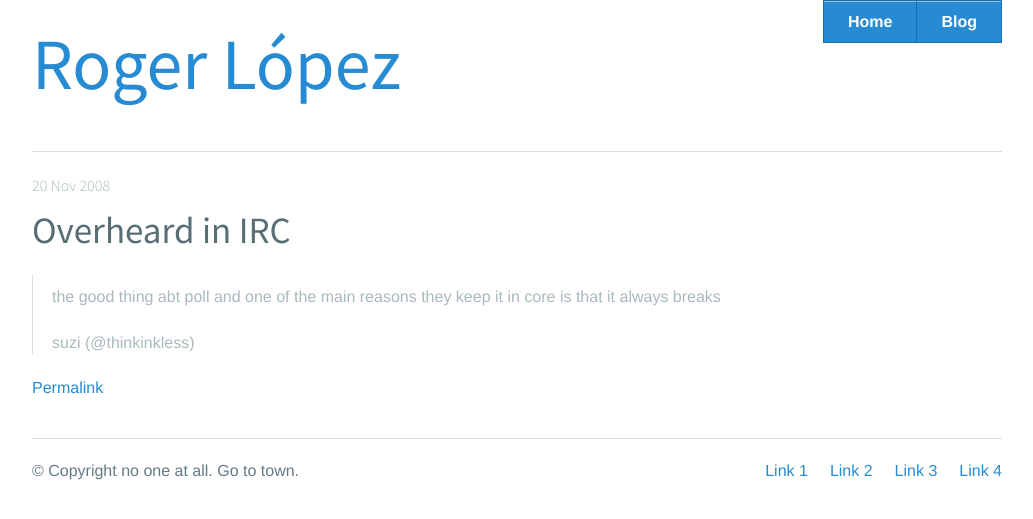
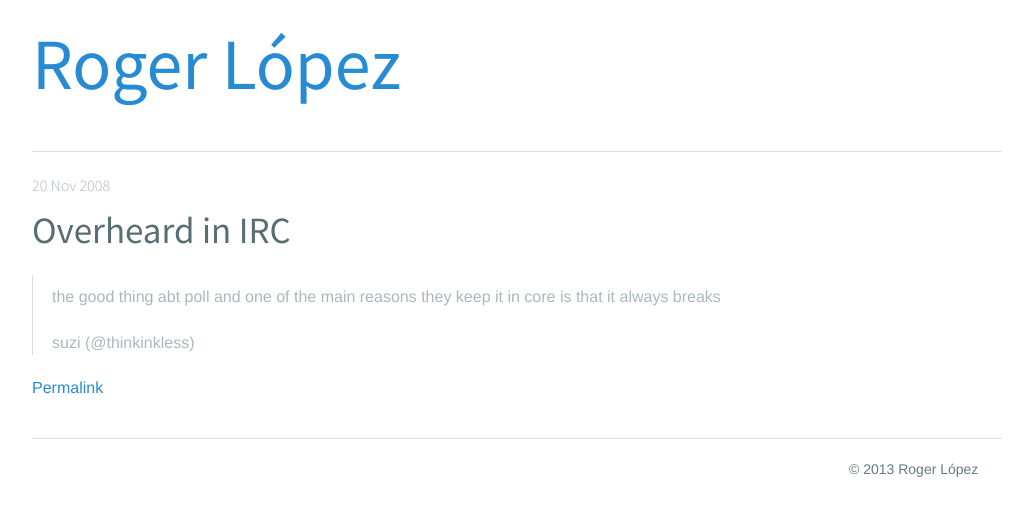
Before and after one commit to zroger/zroger.github.io, a Jekyll site: the page built from _posts/2008-11-20-overheard-in-irc.md, in a window 1280 px wide. Shown: the top 519 px of the page, without its empty margins (123-1156 px from the left). Built offline with Jekyll 4.4.1, drawn with Linux system fonts in a browser that asks for light colours; Markdown is read by kramdown in place of the engine named in the settings.

Commit message:
updates to default layout

```diff
--- a/_layouts/default.html
+++ b/_layouts/default.html
@@ -1,19 +1,12 @@
 ---
 layout: master
 ---
-  <header class="row">
+  <header><div class="row">
     <div class="large-12 columns">
-      <div class="nav-bar right">
-        <ul class="button-group">
-          <li><a href="{{ site.baseurl }}/" class="button">Home</a></li>
-          <li><a href="{{ site.baseurl }}/blog/" class="button">Blog</a></li>
-        </ul>
-      </div>
-
-      <h1 class="left"><a href="{{ site.baseurl }}/">{{ site.name }}</a></h1>
+      <h1><a href="{{ site.baseurl }}/">{{ site.name }}</a></h1>
       <hr />
     </div>
-  </header>
+  </div></header>
 
   <!-- Main Page Content and Sidebar -->
 
@@ -33,18 +26,14 @@ layout: master
   <footer class="row">
     <div class="large-12 columns">
       <hr />
-      <div class="row">
-        <div class="large-6 columns">
-          <p>&copy; Copyright no one at all. Go to town.</p>
-        </div>
-        <div class="large-6 columns">
-          <ul class="inline-list right">
-            <li><a href="#">Link 1</a></li>
-            <li><a href="#">Link 2</a></li>
-            <li><a href="#">Link 3</a></li>
-            <li><a href="#">Link 4</a></li>
-          </ul>
-        </div>
-      </div>
+      <dl class="sub-nav right">
+        <dt>&copy; {{ site.time | date: "%Y" }} Roger López</dt>
+        <dd><a href="http://github.com/zroger" title="Github">
+          <i class="foundicon-github"></i></a></dd>
+        <dd><a href="http://twitter.com/zroger" title="Twitter">
+          <i class="foundicon-twitter"></i></a></dd>
+        <dd><a href="http://www.flickr.com/photos/zroger/" title="Flickr">
+          <i class="foundicon-flickr"></i></a></dd>
+      </dl>
     </div>
   </footer>
```
